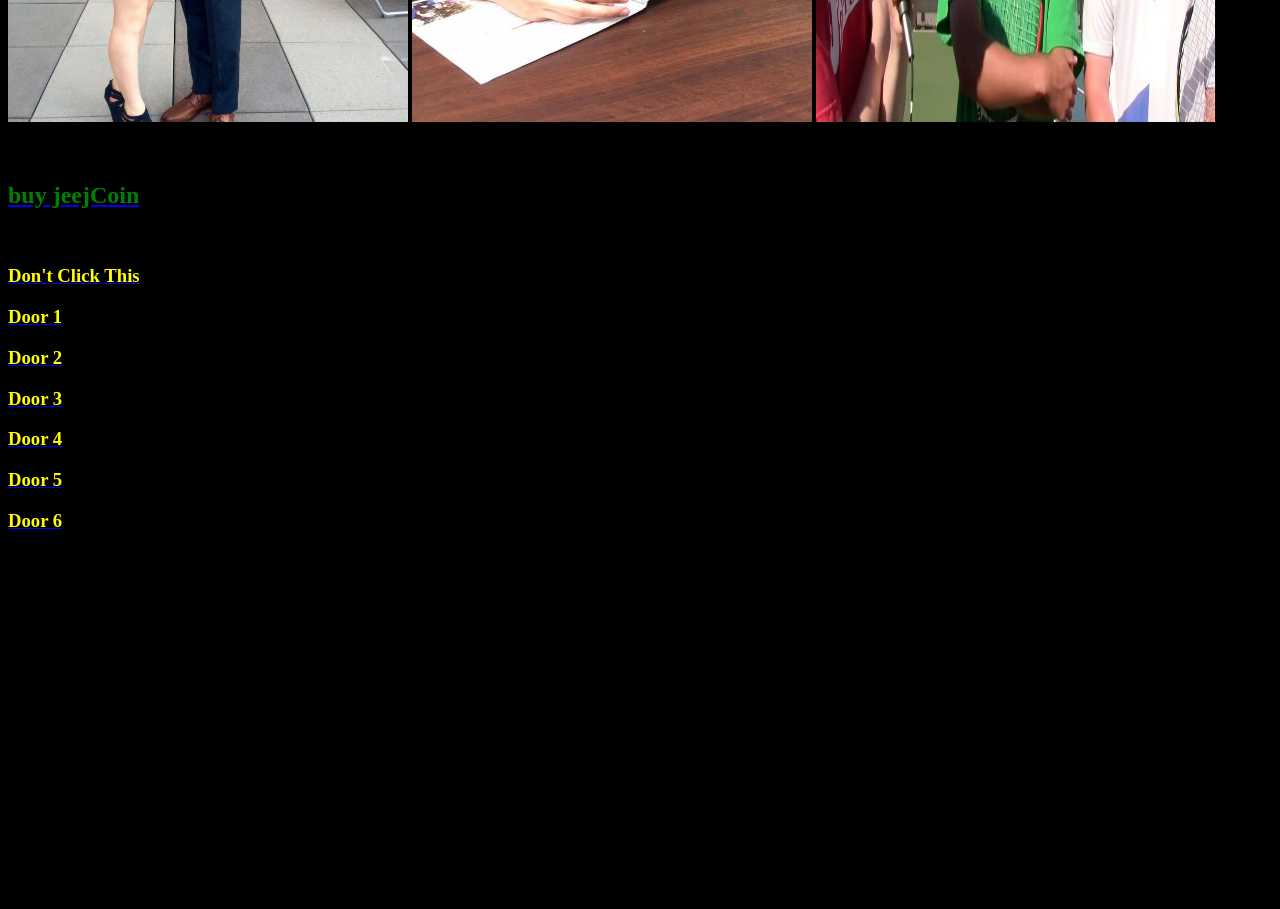
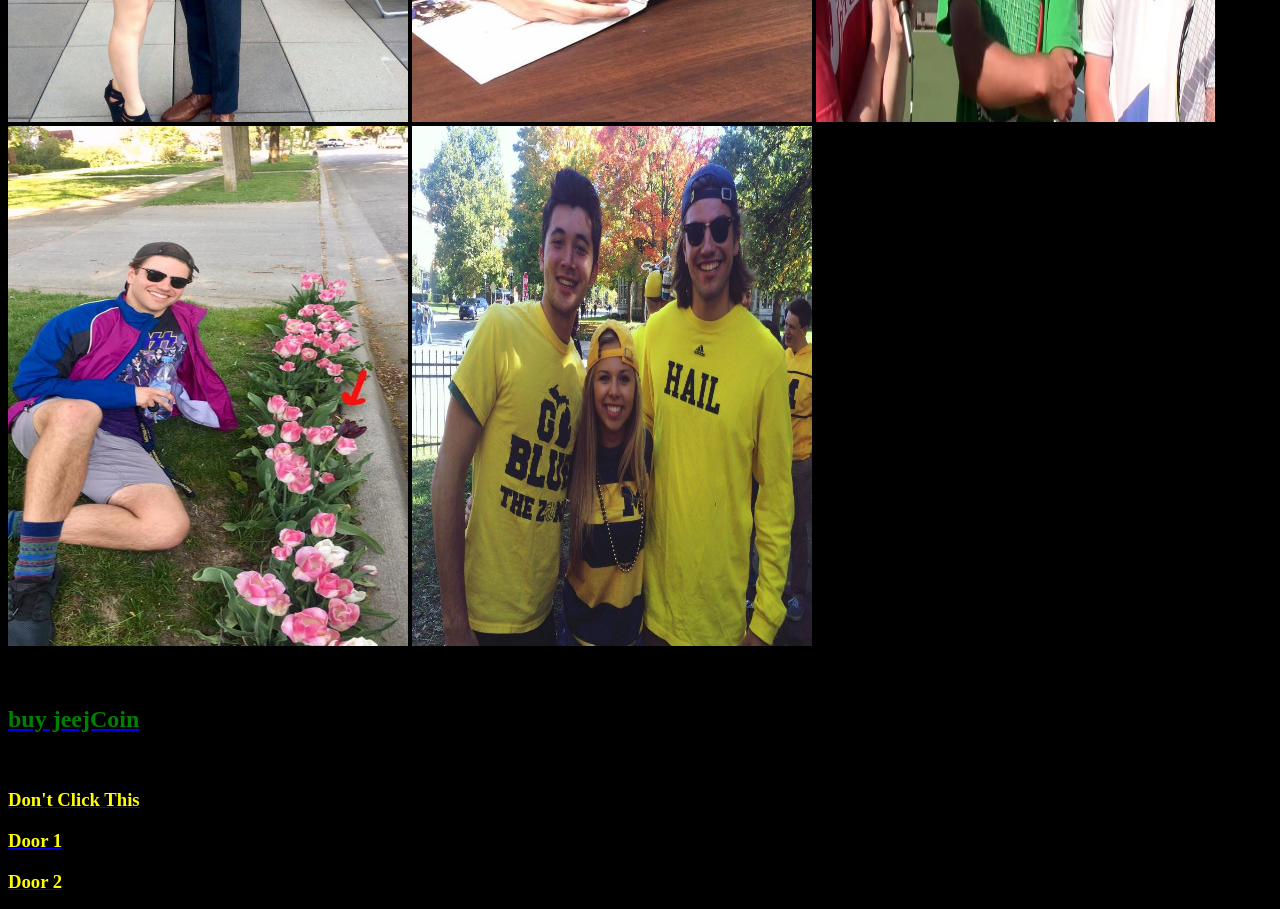
Before and after one commit to shrimand007/shrimand007.github.io, a plain HTML site: page index.html in a window 1280 px wide. Shown: the part 980-1889 px from the top of the page. Before the commit the page ends 1530 px from the top, so only its background shows below. Drawn offline with Linux system fonts and the light colour scheme.

Commit message:
2 more pics

```diff
--- a/index.html
+++ b/index.html
@@ -21,6 +21,11 @@ h3   {color: yellow;}
 <img src="shrimand007.github.io/jeff_pic_3.jpg" alt="jeff" width="400" height="520">
 <img src="shrimand007.github.io/jeff_pic_5.jpg" alt="jeff" width="400" height="520">
 <img src="shrimand007.github.io/jeff_pic_6.jpg" alt="jeff" width="400" height="520">
+<img src="shrimand007.github.io/sam_with_flowers.jpg" alt="jeff" width="400" height="520">
+<img src="shrimand007.github.io/sam_with_pigy.jpg" alt="jeff" width="400" height="520">
+
+
+
 
 
 <br>
```
Also changed, not shown: sam_with_flowers.jpg (added), sam_with_pigy.jpg (added).
